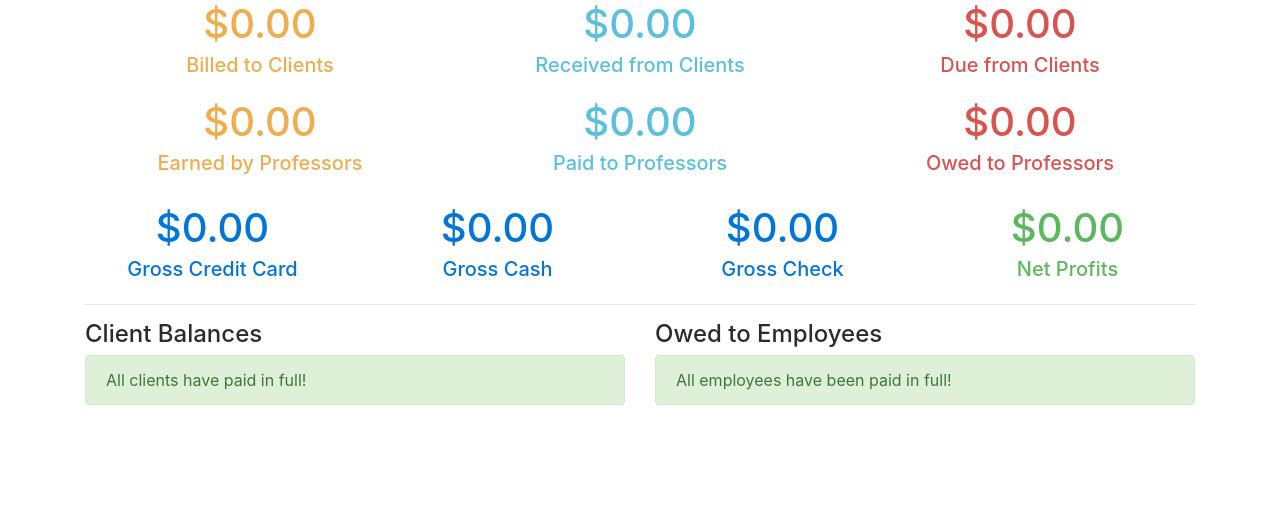
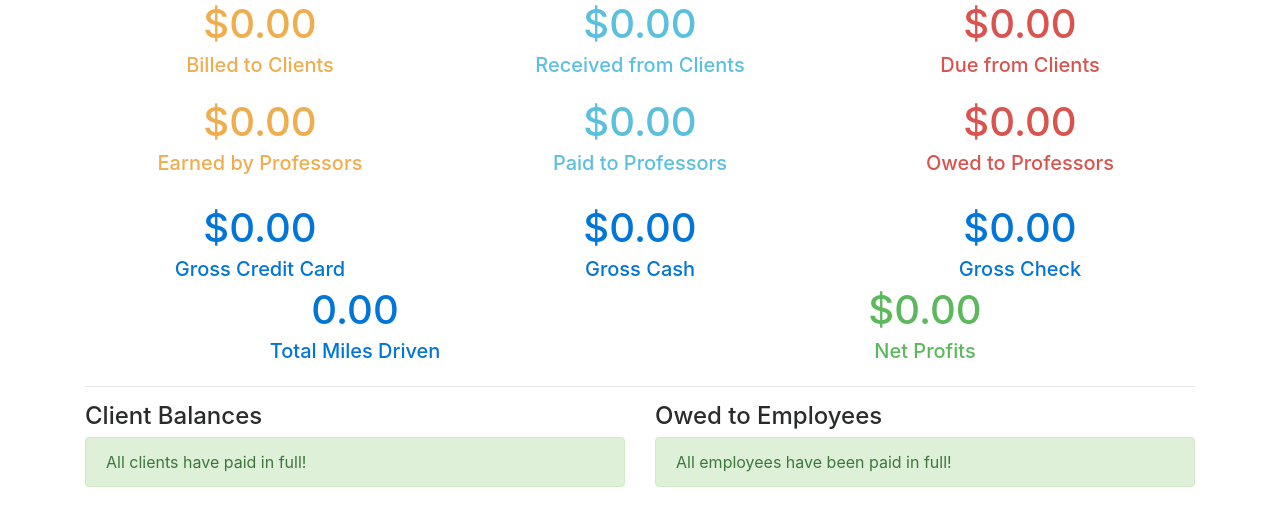
Before and after one commit to 3ach/DigitalProfessors, a Django app: page /accounting/manager in a window 1280 px wide. Shown: the part 186-712 px from the top of the page. Run offline with Django 3.2, Linux system fonts and the light colour scheme; the visitor is signed in with stand-in values (Sample User, id 1); data that the repository does not hold is empty; some libraries are stand-ins or nearby versions.

Commit message:
Professor miles

```diff
--- a/src/tutoring/templates/tutoring/accounting-manager.html
+++ b/src/tutoring/templates/tutoring/accounting-manager.html
@@ -47,19 +47,25 @@
     </div>
 </div>
 <div class="row text-center">
-    <div class="col-6 col-sm-3 mb-3 mb-sm-0">
+    <div class="col-6 col-sm-4 mb-3 mb-sm-0">
         <h1 class="text-primary">${{ gross_credit }}</h1>
         <h5 class="text-primary">Gross Credit Card</h5>
     </div>
-    <div class="col-6 col-sm-3 mb-3 mb-sm-0">
+    <div class="col-6 col-sm-4 mb-3 mb-sm-0">
         <h1 class="text-primary">${{ gross_cash }}</h1>
         <h5 class="text-primary">Gross Cash</h5>
     </div>
-    <div class="col-6 col-sm-3 mb-3 mb-sm-0">
+    <div class="col-6 col-sm-4 mb-3 mb-sm-0">
         <h1 class="text-primary">${{ gross_check }}</h1>
         <h5 class="text-primary">Gross Check</h5>
     </div>
-    <div class="col-6 col-sm-3 mb-3 mb-sm-0">
+</div>
+<div class="row text-center">
+    <div class="col-6 mb-3 mb-sm-0">
+        <h1 class="text-primary">{{ miles_total }}</h1>
+        <h5 class="text-primary">Total Miles Driven</h5>
+    </div>
+    <div class="col-6 mb-3 mb-sm-0">
         <h1 class="text-success">${{ net }}</h1>
         <h5 class="text-success">Net Profits</h5>
     </div>
--- a/src/tutoring/templates/tutoring/professors.html
+++ b/src/tutoring/templates/tutoring/professors.html
@@ -21,6 +21,7 @@
                 <tr>
                     <th>Name</th>
                     <th>Wage</td>
+                    <th>Miles Driven</th>
                     <th>Edit</th>
                     <th>Delete</th>
                     <th>Session</th>
@@ -32,6 +33,7 @@
                 <tr>
                     <td><a href="{% url 'professor-sessions' professor_id=professor.id %}">{{ professor.user.first_name }} {{ professor.user.last_name }}</a></td>
                     <td>${{ professor.wage }}</td>
+                    <td>{{ professor.miles_driven }}</td>
                     <td><a href="{% url 'edit-professor' pk=professor.user.id %}" class="btn btn-block btn-outline-warning"><span class="fa fa-pencil-square-o"></span></a></td>
                     <td><a href="{% url 'deactivate-professor' professor_id=professor.id %}" class="btn btn-block btn-outline-danger"><span class="fa fa-trash"></span></a></td>
                     <td><a href="{% url 'add-session' %}?professor={{ professor.id }}" class="btn btn-block btn-outline-success"><span class="fa fa-plus"></span></a></td>
--- a/src/tutoring/views.py
+++ b/src/tutoring/views.py
@@ -55,6 +55,7 @@ class ManagerAccountingView(TemplateView):
         cash_gross = base.filter(payment_method="CASH").aggregate(Sum('billed'))
         credit_gross = base.filter(payment_method="CRDT").aggregate(Sum('billed'))
         check_gross = base.filter(payment_method="CHCK").aggregate(Sum('billed'))
+        miles_total = base.filter(cancelled=False).aggregate(Sum('distance'))
 
         try:
             for client in unpaid:
@@ -64,6 +65,8 @@ class ManagerAccountingView(TemplateView):
             for professor in owed:
                 professor['professor'] = Professor.objects.get(id=professor['professor'])
                 professor['total_owed'] = professor['earnings__sum'] - professor['earnings_paid__sum']
+
+            print(miles_total)
 
             context['billed'] = aggregates['billed__sum'] if aggregates["billed__sum"] is not None else 0
             context['received'] = aggregates['paid__sum'] if aggregates["paid__sum"] is not None else 0
@@ -77,6 +80,7 @@ class ManagerAccountingView(TemplateView):
             context['net'] = context['billed'] - context['owed']
             context['unpaid'] = unpaid
             context['professorsOwed'] = owed
+            context['miles_total'] = miles_total['distance__sum'] if miles_total['distance__sum'] is not None else 0
 
         except TypeError:
             pass
```
Also changed, not shown: src/tutoring/models.py (+9 -0 lines).
